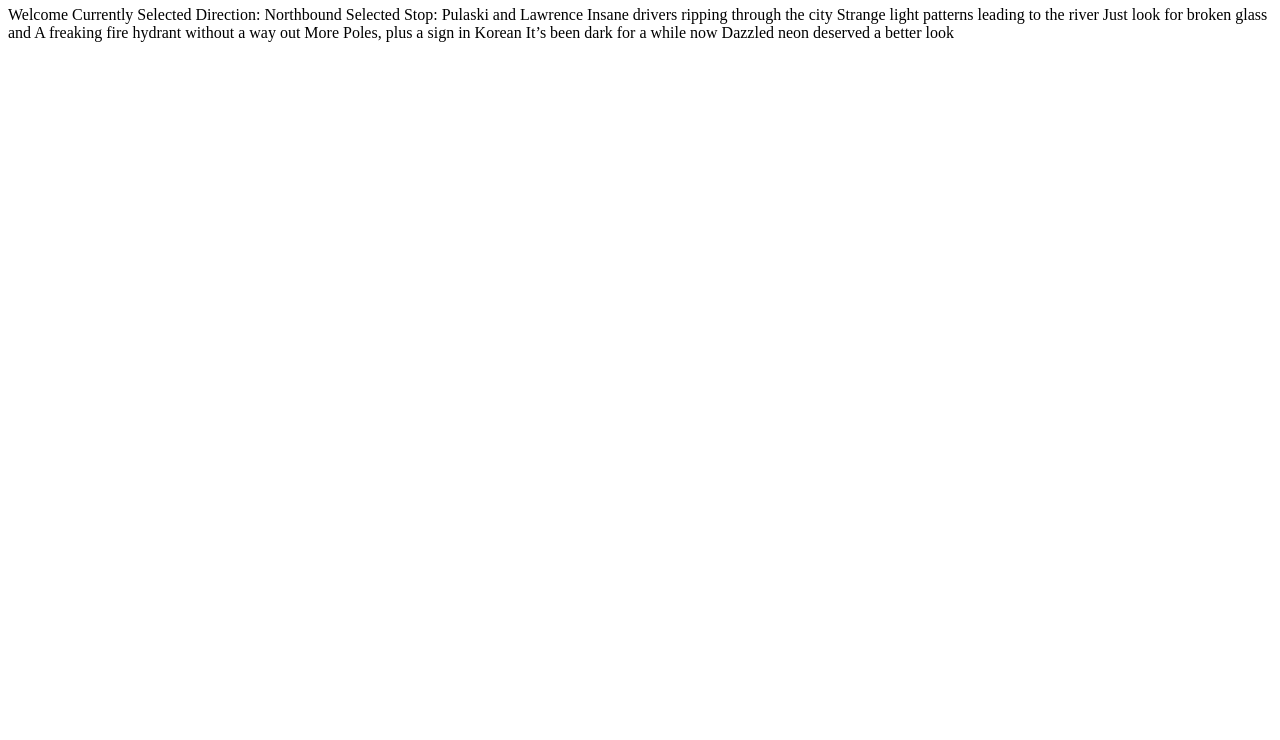
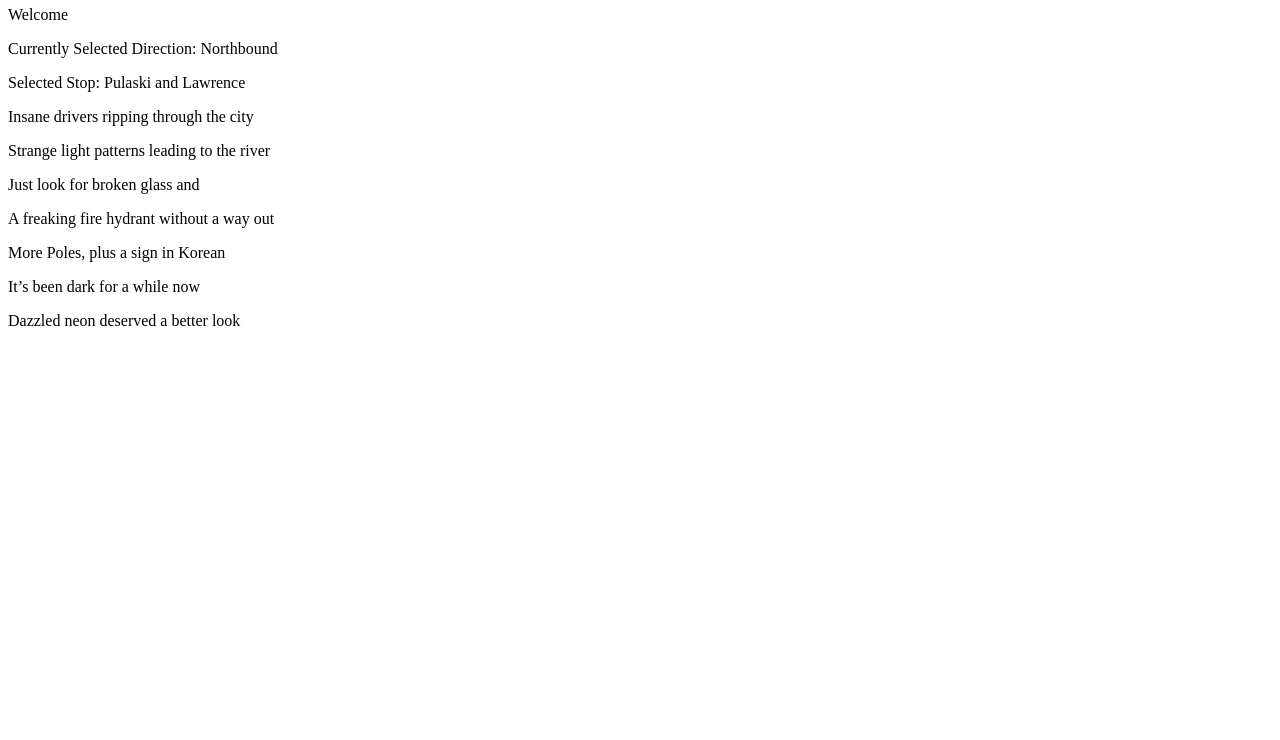
Before and after one commit to dprac/dp-Project-1-, a plain HTML site: page index.html in a window 1280 px wide. Shown: the part 60-800 px from the top of the page. Drawn offline with Linux system fonts and the light colour scheme.

Commit message:
Update index.html

```diff
--- a/index.html
+++ b/index.html
@@ -4,16 +4,16 @@
 
 <body>
 <h1>A simple heading goes here</h1>
-<p>Welcome
-Currently Selected Direction: Northbound
-Selected Stop: Pulaski and Lawrence
-Insane drivers ripping through the city
-Strange light patterns leading to the river
-Just look for broken glass and
-A freaking fire hydrant without a way out
-More Poles, plus a sign in Korean
-It’s been dark for a while now
-Dazzled neon deserved a better look
+<p>Welcome </p>
+Currently Selected Direction: Northbound </p>
+Selected Stop: Pulaski and Lawrence </p>
+Insane drivers ripping through the city </p>
+Strange light patterns leading to the river </p>
+Just look for broken glass and  </p>
+A freaking fire hydrant without a way out  </p>
+More Poles, plus a sign in Korean  </p>
+It’s been dark for a while now  </p>
+Dazzled neon deserved a better look  </p>
 
 </p>
 </body>
```
